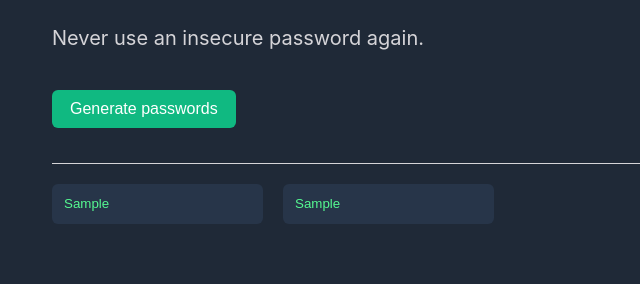
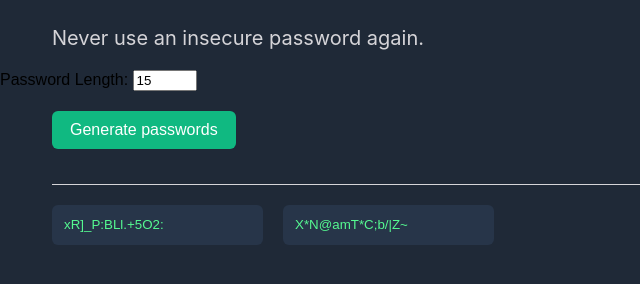
Before and after one commit to till-valhaalla/passwordGenerator, a website built with Vite: page PasswordGenerator/index.html in a window 1280 px wide. Both pictures are taken after typing "Sample", "Sample" into the empty fields and a click on the button "Generate passwords". Shown: the part 226-510 px from the top of the page, without its empty margins (0-640 px from the left). Built offline with nearby package versions, Linux system fonts and the light colour scheme.

Commit message:
Password generator

```diff
--- a/PasswordGenerator/index.html
+++ b/PasswordGenerator/index.html
@@ -7,11 +7,15 @@
             <h1>Generate a <br><strong id="color">random password</strong></h1>
             <p>Never use an insecure password again.</p>
         </div>
-       <div class="password">
-        <button id="generate">Generate passwords</button>
-        <div id="separator"></div>
-       </div>
-       <div class="passwordfields">
+        <div class="setLength">
+            <label for="length">Password Length:</label>
+            <input type="number" id="length" min="1" max="100" value="15">
+        </div>
+        <div class="password">
+            <button id="generate" onclick="generate()">Generate passwords</button>
+            <div id="separator"></div>
+        </div>
+        <div class="passwordfields">
         <input type="text" id="password1" >
         <input type="text" id="password2" >
 
--- a/PasswordGenerator/index.js
+++ b/PasswordGenerator/index.js
@@ -1,2 +1,109 @@
-const characters = ["A","B","C","D","E","F","G","H","I","J","K","L","M","N","O","P","Q","R","S","T","U","V","W","X","Y","Z","a","b","c","d","e","f","g","h","i","j","k","l","m","n","o","p","q","r","s","t","u","v","w","x","y","z", "0", "1", "2", "3", "4", "5", "6", "7", "8", "9","~","`","!","@","#","$","%","^","&","*","(",")","_","-","+","=","{","[","}","]",",","|",":",";","<",">",".","?",
-"/"];
+const characters = [
+  "A",
+  "B",
+  "C",
+  "D",
+  "E",
+  "F",
+  "G",
+  "H",
+  "I",
+  "J",
+  "K",
+  "L",
+  "M",
+  "N",
+  "O",
+  "P",
+  "Q",
+  "R",
+  "S",
+  "T",
+  "U",
+  "V",
+  "W",
+  "X",
+  "Y",
+  "Z",
+  "a",
+  "b",
+  "c",
+  "d",
+  "e",
+  "f",
+  "g",
+  "h",
+  "i",
+  "j",
+  "k",
+  "l",
+  "m",
+  "n",
+  "o",
+  "p",
+  "q",
+  "r",
+  "s",
+  "t",
+  "u",
+  "v",
+  "w",
+  "x",
+  "y",
+  "z",
+  "0",
+  "1",
+  "2",
+  "3",
+  "4",
+  "5",
+  "6",
+  "7",
+  "8",
+  "9",
+  "~",
+  "`",
+  "!",
+  "@",
+  "#",
+  "$",
+  "%",
+  "^",
+  "&",
+  "*",
+  "(",
+  ")",
+  "_",
+  "-",
+  "+",
+  "=",
+  "{",
+  "[",
+  "}",
+  "]",
+  ",",
+  "|",
+  ":",
+  ";",
+  "<",
+  ">",
+  ".",
+  "?",
+  "/",
+];
+
+function generatePassword() {
+  let password = "";
+  for (let i = 0; i < 15; i++) {
+    password += characters[Math.floor(Math.random() * characters.length)];
+  }
+  return password;
+}
+generatePassword();
+let password1 = document.getElementById("password1");
+let password2 = document.getElementById("password2");
+
+function generate() {
+  password1.value = generatePassword();
+  password2.value = generatePassword();
+}
--- a/PasswordGenerator/vite.config.js
+++ /dev/null
@@ -1,7 +0,0 @@
-import {defineConfig} from "vite"
-
-export default defineConfig({
-	plugins: [
-
-	]
-})
```
Also changed, not shown: PasswordGenerator/README.md (deleted).
